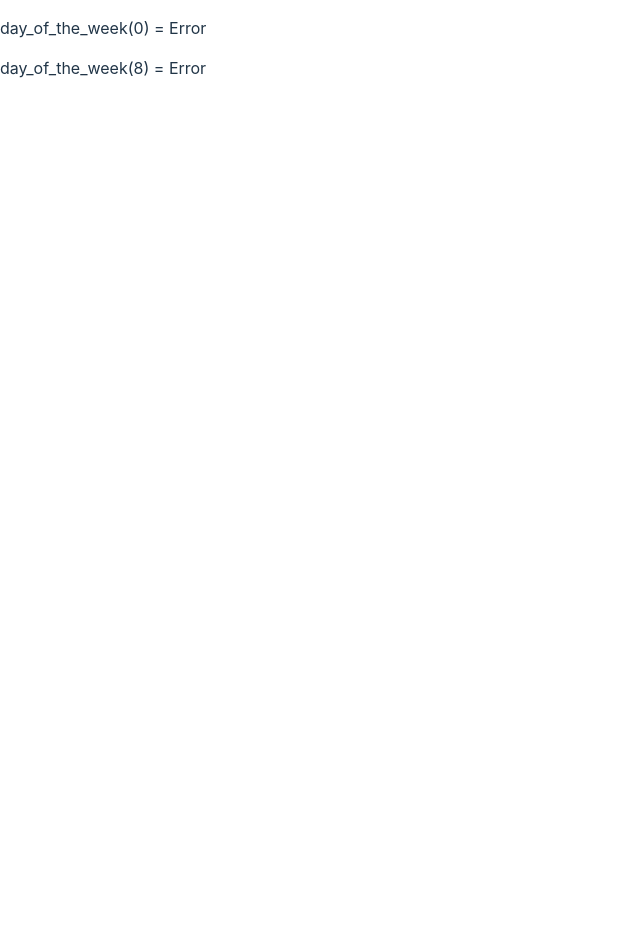
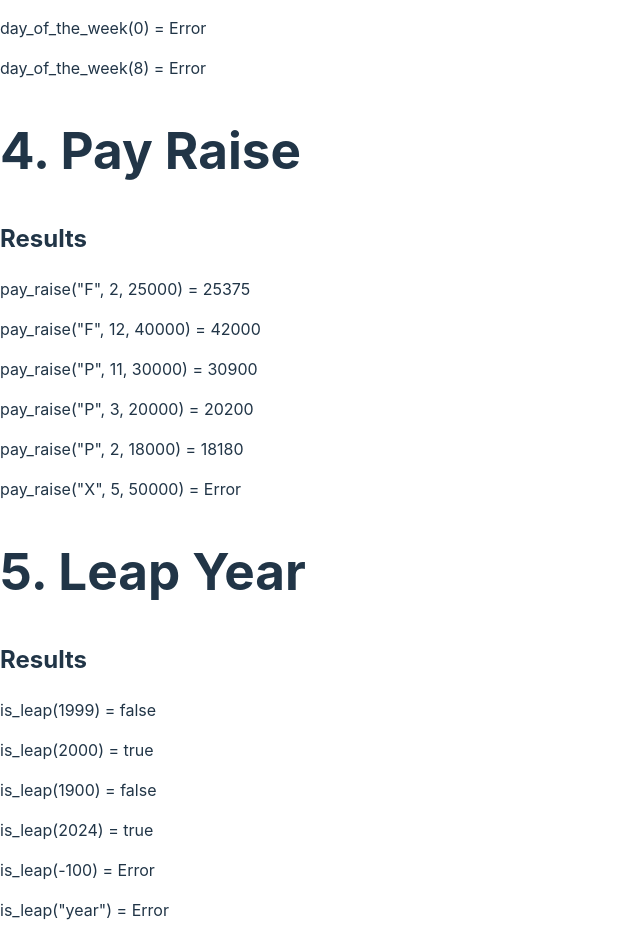
Before and after one commit to LebLeb03/UX308_Final, a React (Vite) app: page / in a window 1280 px wide. Shown: the part 1064-2002 px from the top of the page, without its empty margins (0-640 px from the left). Before the commit the page ends 1160 px from the top, so only its background shows below. Built offline with nearby package versions, Linux system fonts and the light colour scheme.

Commit message:
added all Q4 +Q5

```diff
--- a/src/App.jsx
+++ b/src/App.jsx
@@ -1,4 +1,4 @@
-import {Question1, Question2, Question3 } from './components.jsx';
+import {Question1, Question2, Question3, Question4, Question5} from './components.jsx';
 
 function App() {
   return (
@@ -6,6 +6,8 @@ function App() {
         <Question1 />
         <Question2 />
         <Question3 />
+        <Question4 />
+        <Question5 />
 
     </>
   )
--- a/src/components.jsx
+++ b/src/components.jsx
@@ -52,3 +52,41 @@ function Question3() {
 }
 
 export { Question3 };
+
+import { pay_raise } from './functions.js';
+
+function Question4() {
+    return (
+        <section>
+            <h1>4. Pay Raise</h1>
+            <h2>Results</h2>
+            <p>pay_raise("F", 2, 25000) = {pay_raise("F", 2, 25000)}</p>      {/* 25375.00 */}
+            <p>pay_raise("F", 12, 40000) = {pay_raise("F", 12, 40000)}</p>    {/* 42000.00 */}
+            <p>pay_raise("P", 11, 30000) = {pay_raise("P", 11, 30000)}</p>    {/* 30600.00 */}
+            <p>pay_raise("P", 3, 20000) = {pay_raise("P", 3, 20000)}</p>      {/* 20400.00 */}
+            <p>pay_raise("P", 2, 18000) = {pay_raise("P", 2, 18000)}</p>      {/* 18180.00 */}
+            <p>pay_raise("X", 5, 50000) = {pay_raise("X", 5, 50000)}</p>      {/* Error */}
+        </section>
+    );
+}
+
+export { Question4 };
+
+import { is_leap } from './functions.js';
+
+function Question5() {
+    return (
+        <section>
+            <h1>5. Leap Year</h1>
+            <h2>Results</h2>
+            <p>is_leap(1999) = {String(is_leap(1999))}</p>     {/* false */}
+            <p>is_leap(2000) = {String(is_leap(2000))}</p>     {/* true */}
+            <p>is_leap(1900) = {String(is_leap(1900))}</p>     {/* false */}
+            <p>is_leap(2024) = {String(is_leap(2024))}</p>     {/* true */}
+            <p>is_leap(-100) = {String(is_leap(-100))}</p>     {/* Error */}
+            <p>is_leap("year") = {String(is_leap("year"))}</p> {/* Error */}
+        </section>
+    );
+}
+
+export { Question5 };
--- a/src/functions.js
+++ b/src/functions.js
@@ -33,7 +33,7 @@ export function largest_product(val1, val2, val3) {
     return values[0] * values[1];
 }
 
-// src/functions.js
+// Question 3
 
 export function day_of_the_week(day_num) {
     const days = [
@@ -52,3 +52,40 @@ export function day_of_the_week(day_num) {
 
     return days[day_num - 1];
 }
+
+// Question 4
+
+export function pay_raise(status, years, salary) {
+    if (
+        (status !== 'F' && status !== 'P') ||
+        typeof years !== 'number' || years <= 0 ||
+        typeof salary !== 'number' || salary <= 0
+    ) {
+        return "Error";
+    }
+
+    let raisePercent = 0.02;
+
+    if (status === 'F') {
+        if (years >= 10) raisePercent = 0.05;
+        else if (years < 4) raisePercent = 0.015;
+    } else if (status === 'P') {
+        if (years > 10) raisePercent = 0.03;
+        else if (years < 4) raisePercent = 0.01;
+    }
+
+    const newSalary = salary + (salary * raisePercent);
+    return parseFloat(newSalary.toFixed(2));
+}
+
+// Question 5
+
+export function is_leap(year) {
+    if (typeof year !== 'number' || year <= 0 || !Number.isInteger(year)) {
+        return "Error";
+    }
+
+    if (year % 4 !== 0) return false;
+    if (year % 100 === 0 && year % 400 !== 0) return false;
+    return true;
+}
```
